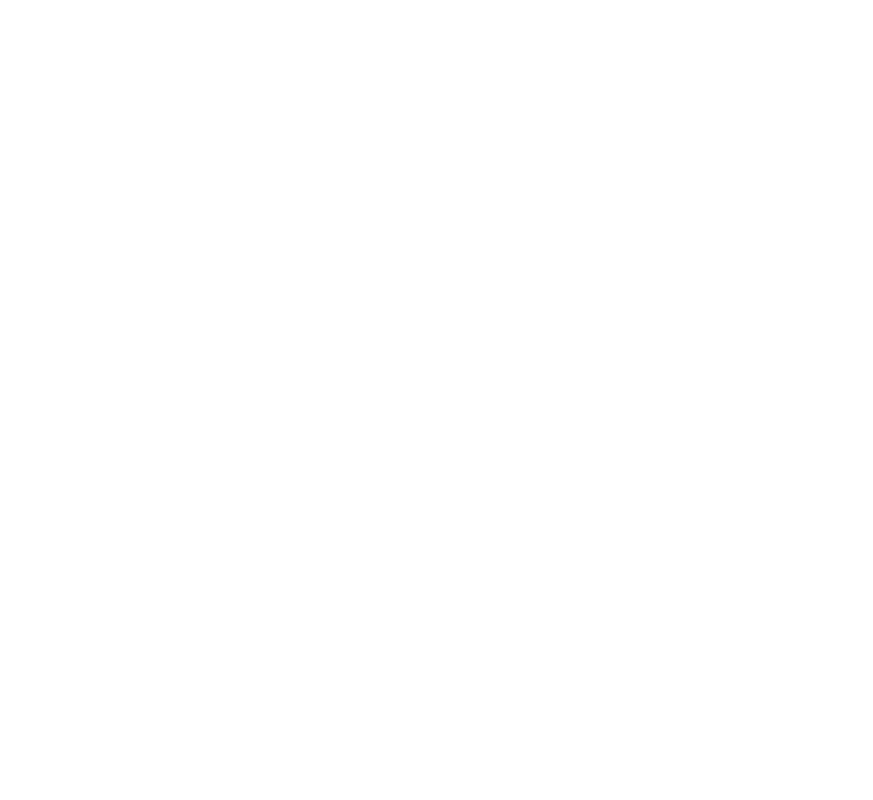
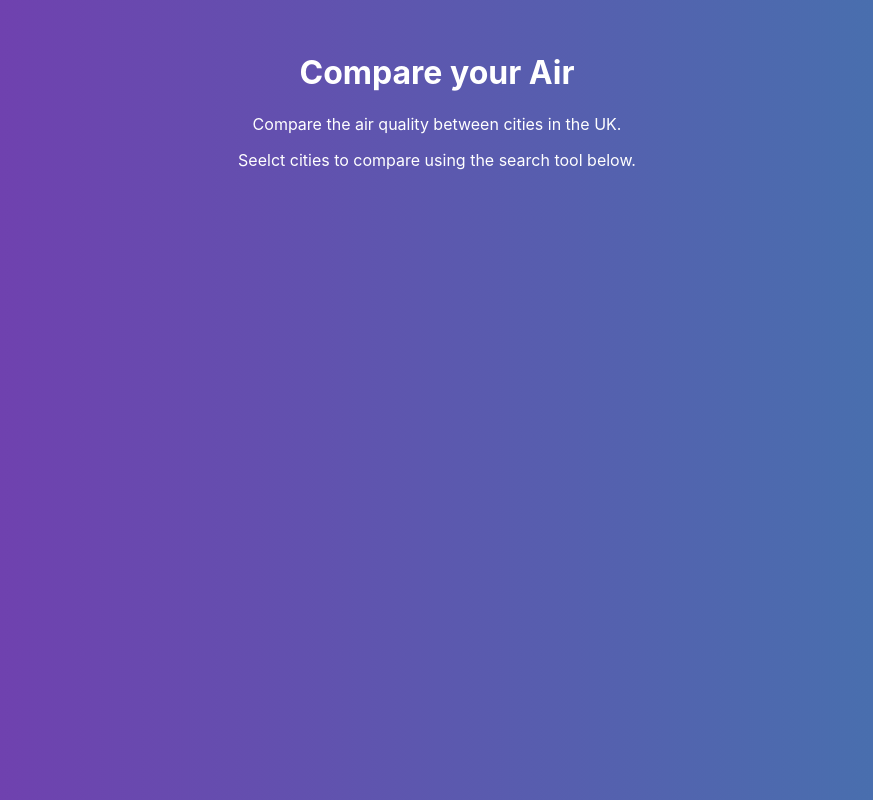
Before and after one commit to gitMalle/dept_test, a React (Create React App) app: page / in a window 1280 px wide. Shown: the whole page, without its empty margins (203-1076 px from the left). Built offline with nearby package versions, Linux system fonts and the light colour scheme.

Commit message:
Add basic setup

```diff
--- a/src/App.css
+++ b/src/App.css
@@ -1,3 +1,4 @@
 .App {
   text-align: center;
+  padding: 32px 0;
 }
--- a/src/App.js
+++ b/src/App.js
@@ -5,7 +5,9 @@ import './App.css';
 function App() {
   return (
     <div className="App">
-
+      <h1>Compare your Air</h1>
+      <p>Compare the air quality between cities in the UK.</p>
+      <p>Seelct cities to compare using the search tool below.</p>
     </div>
   );
 }
--- a/src/index.css
+++ b/src/index.css
@@ -5,9 +5,6 @@ body {
     sans-serif;
   -webkit-font-smoothing: antialiased;
   -moz-osx-font-smoothing: grayscale;
+  background-image: linear-gradient(to right, #7837AF , #4079AE);
+  color: white;
 }
-
-code {
-  font-family: source-code-pro, Menlo, Monaco, Consolas, 'Courier New',
-    monospace;
-}
```
Also changed, not shown: src/components/InfoCard.js (added, +8 -0 lines), src/components/SearchBar.js (added, +8 -0 lines).
